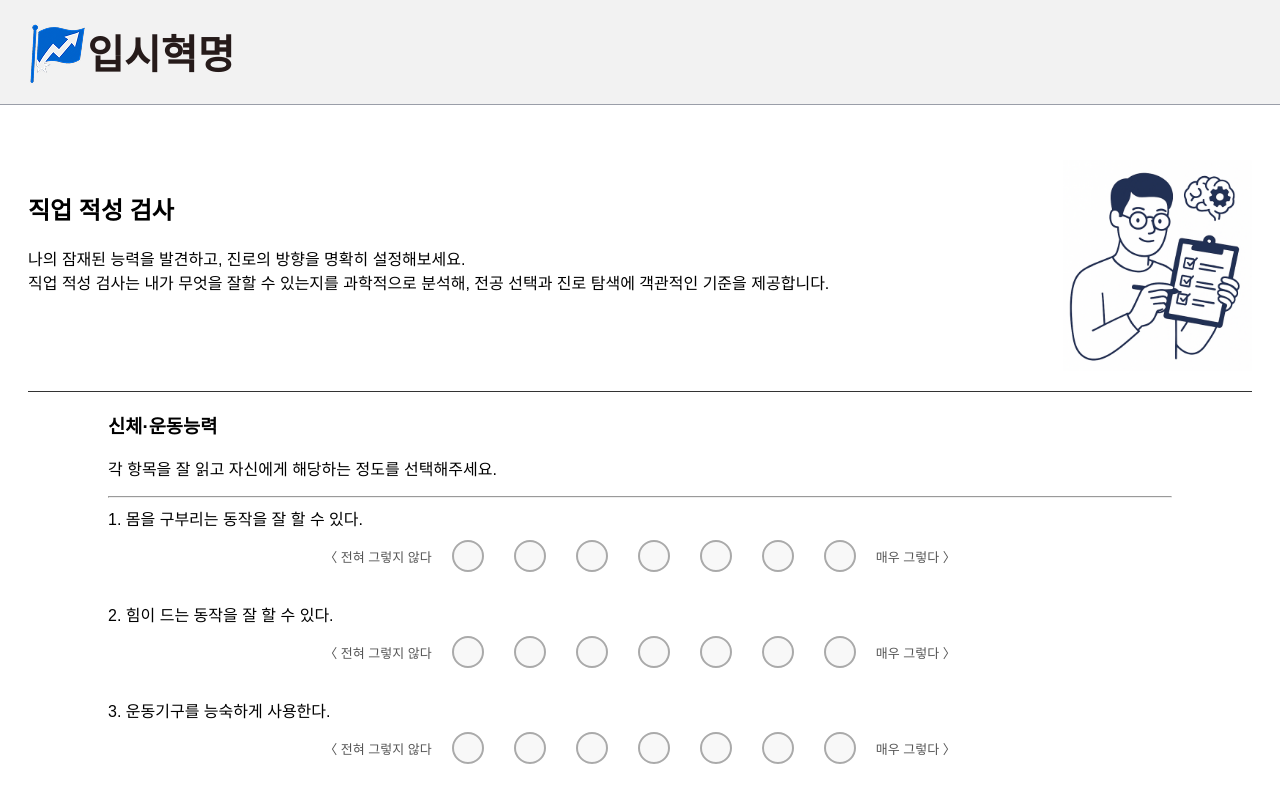
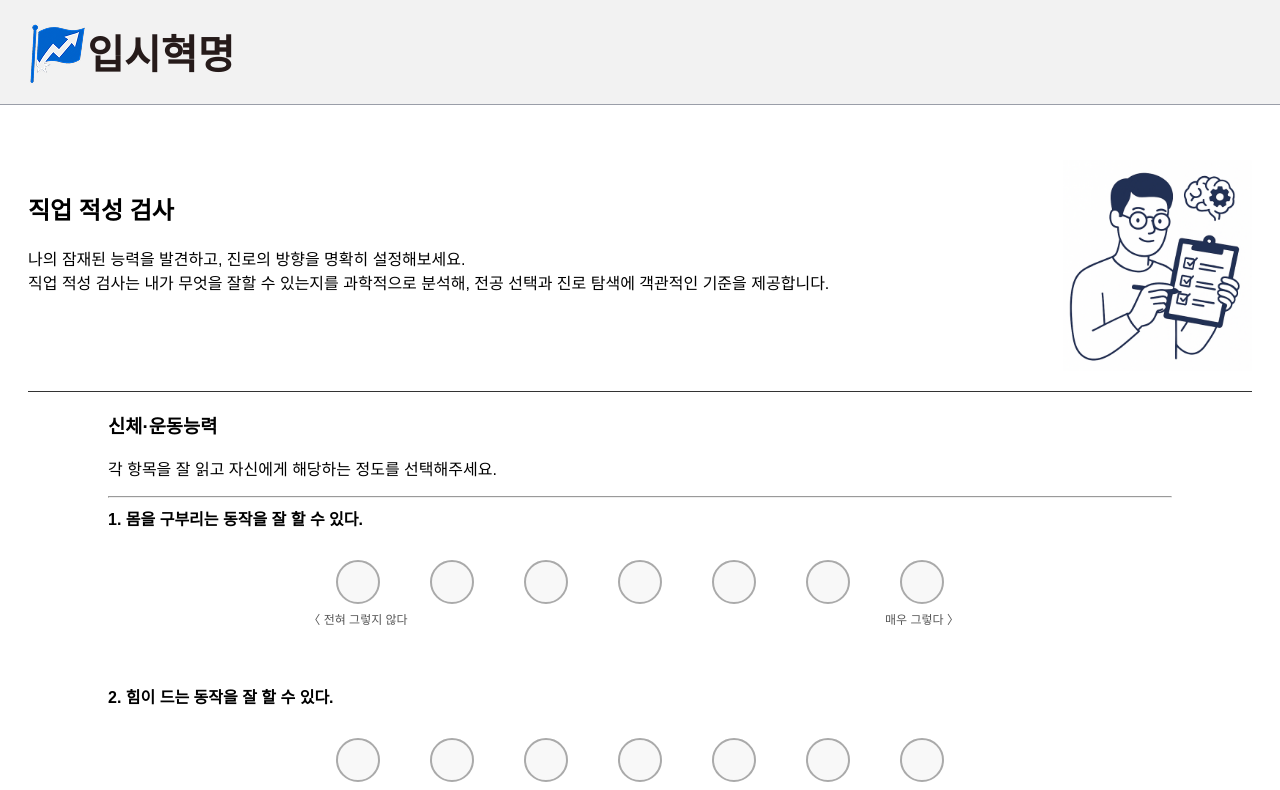
Before and after one commit to gotothesky2/Front-End, a React (Create React App) app in the folder can-fly-react/: page /aptitudetest in a window 1280 px wide. Shown: the top 790 px of the page. Built offline with nearby package versions, Linux system fonts and the light colour scheme; a web font is replaced by a local one.

Commit message:
직업적성검사 완성

```diff
--- a/can-fly-react/src/pages/AptitudeTest.js
+++ b/can-fly-react/src/pages/AptitudeTest.js
@@ -68,17 +68,16 @@ const AptitudeTest = () => {
           >
             <div className="question-text">{idx + 1}. {q}</div>
             <div className="circle-options">
-              <div className="option-label">〈 전혀 그렇지 않다</div>
-              <div className="options-group">
-                {[1,2,3,4,5,6,7].map(value => (
+              {[1,2,3,4,5,6,7].map((value, i) => (
+                <div key={value} className="circle-container">
                   <div
-                    key={value}
                     className={`circle ${answers[idx] === value ? 'selected' : ''}`}
                     onClick={() => handleSelect(idx, value)}
                   ></div>
-                ))}
-              </div>
-              <div className="option-label">매우 그렇다 〉</div>
+                  {i === 0 && <div className="circle-label">〈 전혀 그렇지 않다</div>}
+                  {i === 6 && <div className="circle-label">매우 그렇다 〉</div>}
+                </div>
+              ))}
             </div>
           </div>
         ))}
--- a/can-fly-react/src/styles/AptitudeTest.css
+++ b/can-fly-react/src/styles/AptitudeTest.css
@@ -5,12 +5,23 @@
   font-family: sans-serif;
 }
 
-.banner-text-only {
+.banner-with-image {
+  display: flex;
+  align-items: center;
+  justify-content: space-between;
   margin-top: 110px;
-  width: 100%;
-  margin-bottom: 50px;
-  padding-bottom: 20px;     /* 선과 텍스트 사이 간격 */
-  border-bottom: 1px solid #333; /* 얇은 검정 선 */
+  padding-bottom: 20px;
+  border-bottom: 1px solid #333;
+}
+
+.banner-text {
+  max-width: 80%;
+}
+
+.banner-image {
+  margin-top: 50px;
+  width: 200px;
+  height: auto;
 }
 
 .questions-wrapper {
@@ -18,35 +29,40 @@
 }
 
 .question-block {
-  margin-bottom: 30px;
+  margin-bottom: 80px;
 }
 
 .question-text {
   text-align: left;
   font-size: 16px;
-  margin-bottom: 10px;
+  margin-bottom: 30px;
+  font-weight: bold;
 }
 
 .circle-options {
   display: flex;
   justify-content: center;
-  align-items: center;
-  gap: 20px;
+  align-items: flex-start;
+  gap: 50px;
 }
 
-.options-group {
-  display: flex;
-  gap: 30px;
+.circle-container {
+  position: relative;
 }
 
-.option-label {
-  font-size: 13px;
+.circle-label {
+  position: absolute;
+  top: 50px;
+  left: 50%;
+  transform: translateX(-50%);
+  font-size: 12px;
   color: #555;
+  white-space: nowrap;
 }
 
 .circle {
-  width: 28px;
-  height: 28px;
+  width: 40px;
+  height: 40px;
   border: 2px solid #aaa;
   border-radius: 50%;
   background-color: #f8f8f8;
@@ -55,9 +71,9 @@
 }
 
 .circle.selected {
-  width: 16px;
-  height: 16px;
-  border: 8px solid #191970;
+  width: 20px;
+  height: 20px;
+  border: 12px solid #03178C;
   background-color: #f8f8f8;
 }
 
@@ -79,7 +95,7 @@
 .save-button {
   background-color: white;
   color: #191970;
-  border: 2px solid #191970;
+  border: 2px solid #03178C;
 }
 
 .save-button:hover {
@@ -87,29 +103,10 @@
 }
 
 .next-button {
-  background-color: #191970;
+  background-color: #03178C;
   color: white;
 }
 
 .next-button:hover {
-  background-color: #000066;
+  background-color: #03178C;
 }
-
-.banner-with-image {
-  display: flex;
-  align-items: center;
-  justify-content: space-between;
-  margin-top: 110px;
-  padding-bottom: 20px;
-  border-bottom: 1px solid #333;
-}
-
-.banner-text {
-  max-width: 80%;
-}
-
-.banner-image {
-  margin-top: 50px;
-  width: 200px;
-  height: auto;
-}
```
